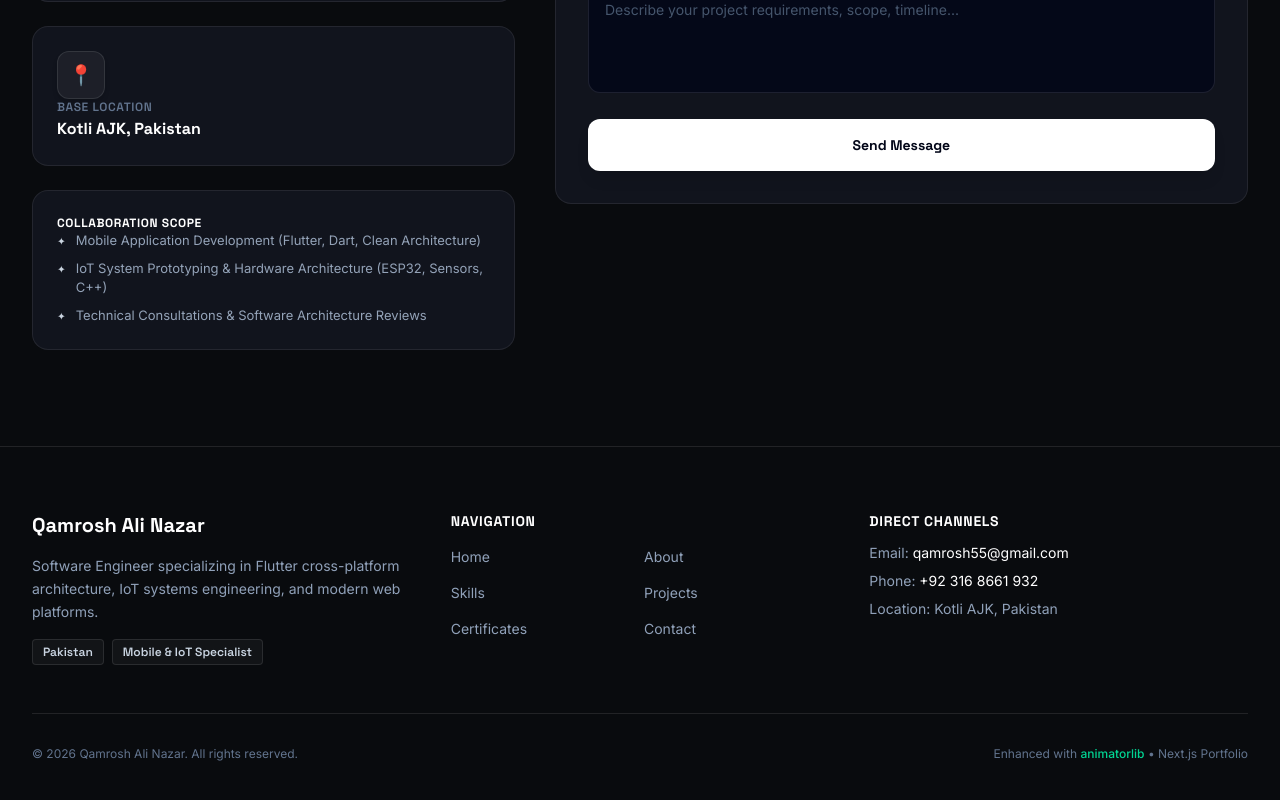
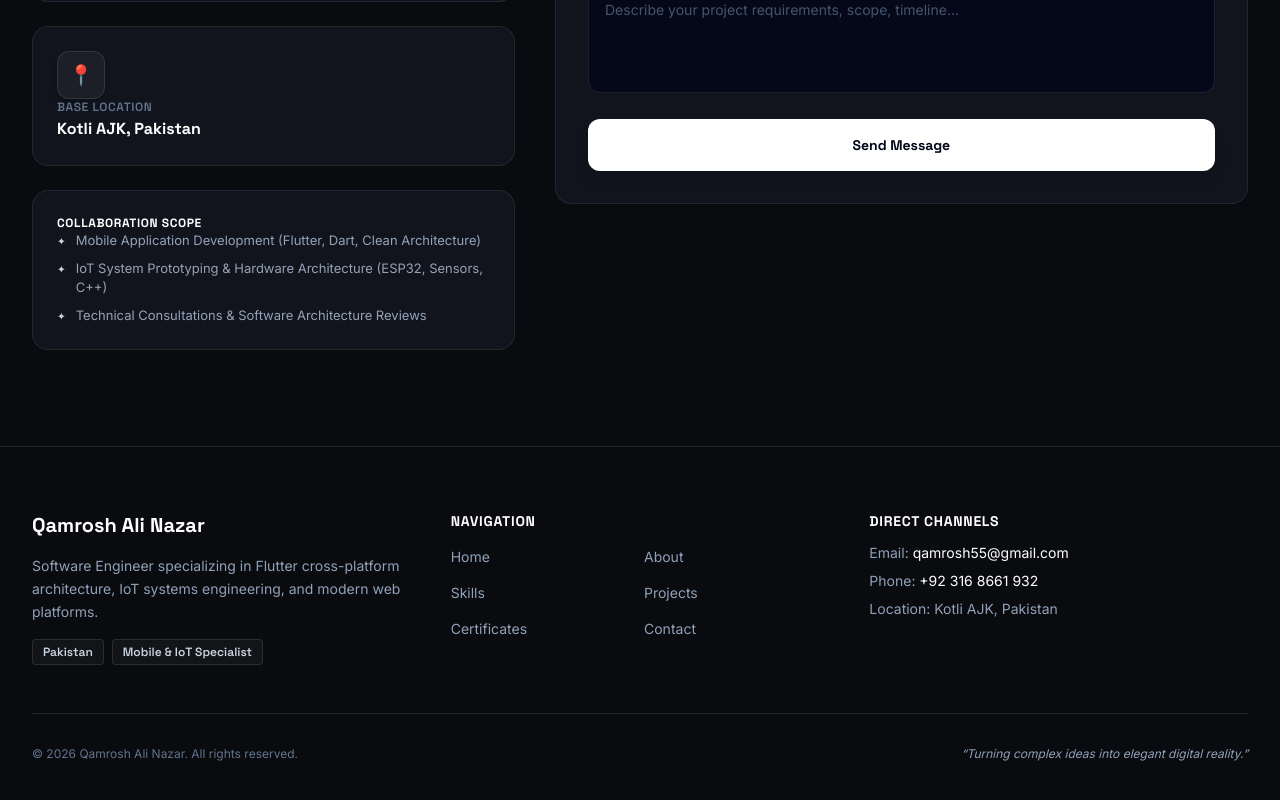
Before and after one commit to Qamr0sh/qamrosh-nazar, a Next.js app: page / in a window 1280 px wide. Shown: the part 6826-7626 px from the top of the page. Built offline with nearby package versions, Linux system fonts and the light colour scheme.

Commit message:
Remove library typo mentioned

```diff
--- a/src/components/Footer.js
+++ b/src/components/Footer.js
@@ -75,7 +75,7 @@ export default function Footer() {
         {/* Bottom Bar */}
         <div className="mt-12 pt-8 border-t border-white/10 flex flex-col sm:flex-row justify-between items-center gap-4 text-xs font-inter text-slate-500">
           <p>© {currentYear} Qamrosh Ali Nazar. All rights reserved.</p>
-          <p>Enhanced with <span className="text-emerald-400 font-medium">animatorlib</span> • Next.js Portfolio</p>
+          <p className="italic text-slate-400">“Turning complex ideas into elegant digital reality.”</p>
         </div>
       </div>
     </footer>
```
